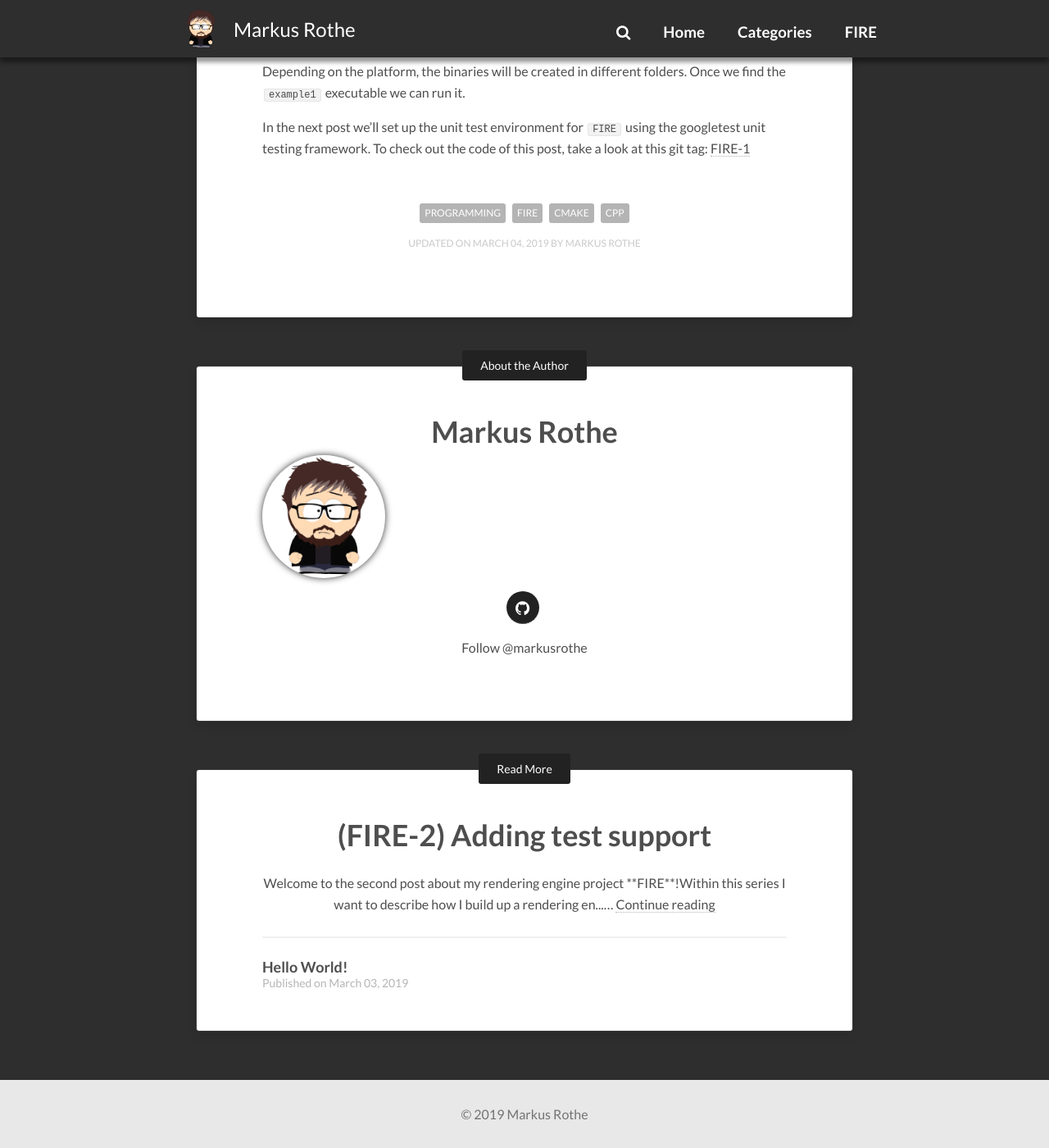
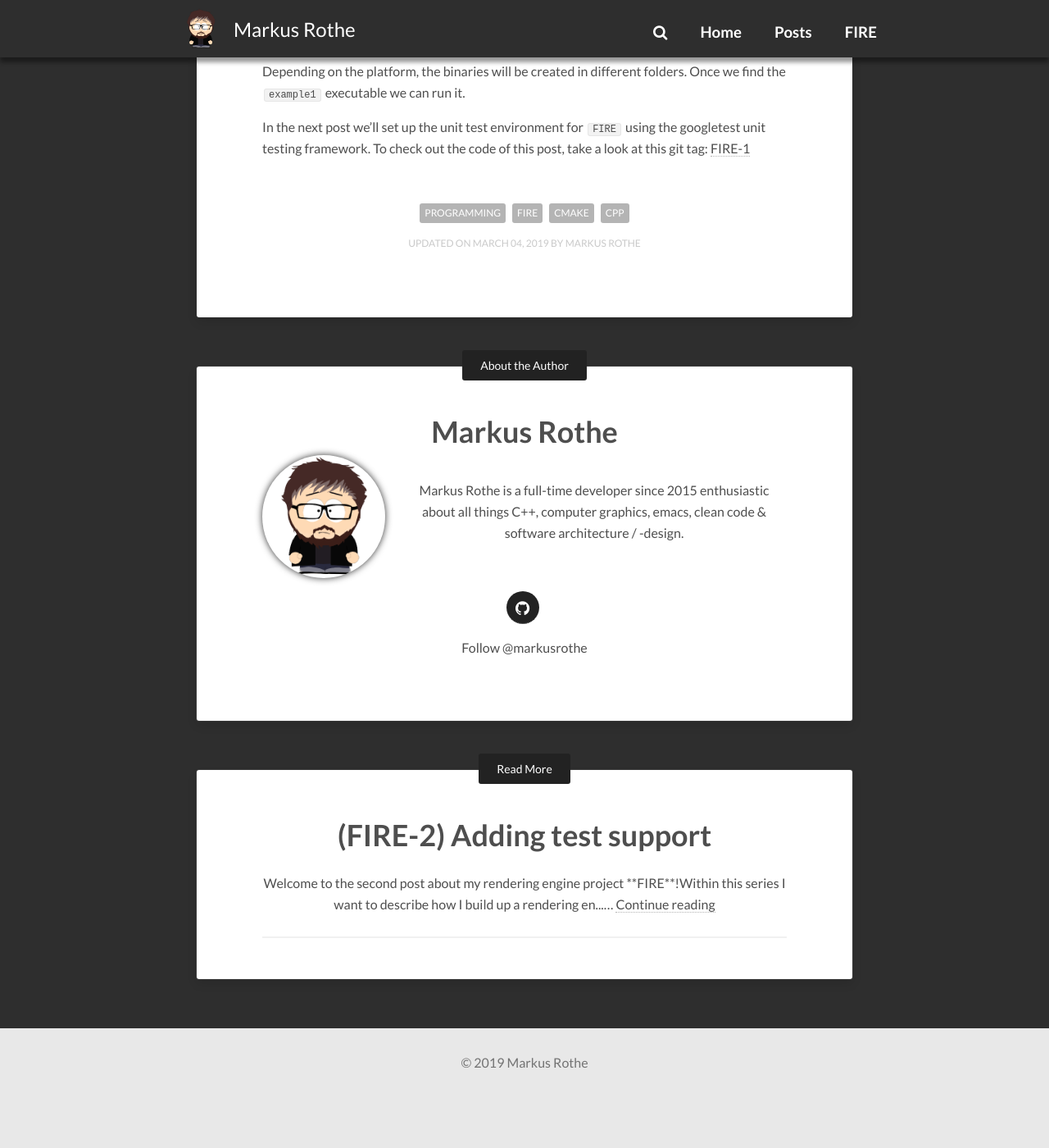
Before and after one commit to markusrothe/markusrothe.github.io, a Jekyll site: the page built from _posts/2019-03-04-FIRE-1-Setting-up-a-CMake-project.md, in a window 1280 px wide and 1400 px high, scrolled down 4166 px. Shown: the whole window at 82% size. Built offline with Jekyll 4.4.1, drawn with Linux system fonts in a browser that asks for light colours; nearby versions of some CDN libraries; comment, search, counter and statistics services are not loaded; after the commit the page ends 5503 px from its top, so only the background shows below that; some of the changed text lies outside the part shown.

Commit message:
Add Posts overview by date. Add excerpt separator to posts

```diff
--- a/_config.yml
+++ b/_config.yml
@@ -23,22 +23,29 @@
 reading_time:     true # if true, shows the estimated reading time for a post
 words_per_minute: 200
 logo:             images/avatar.png # logo visible in the topbar
-excerpt_separator: <!--more-->
+excerpt_separator: <!-- more -->
 
 menu:
     - title: 'Home'
       url: '/'
-    - title: 'Categories'
-      url: '/categories'
+
+    - title: 'Posts'
+      submenu:
+        - title: 'By Date'
+          url: '/posts'
+        - title: 'By Category'
+          url: '/categories'
+
     - title: 'FIRE'
       url: 'https://github.com/markusrothe/FIRE'
+
 
 owner:
     name: Markus Rothe
     site: https://www.markusrothe.dev
     email: mr@markusrothe.dev
     avatar: images/avatar.png
-    bio:
+    bio: Markus Rothe is a full-time developer since 2015 enthusiastic about all things C++, computer graphics, emacs, clean code & software architecture / -design.
     github: markusrothe
 
 social:
@@ -66,7 +73,7 @@
 post_ext: md
 page_ext: md
 # Found in _templates/
-post_layout: post
+post_layout: dark-post
 page_layout: page
 # Format titles with titlecase?
 titlecase: true
--- a/index.html
+++ b/index.html
@@ -1,8 +1,8 @@
 ---
 layout: home
-title: "Welcome"
-description: "Describe this nonsense."
-tags: [Jekyll, theme, themes, responsive, blog, modern]
+title: "C-x C-f"
+description: ""
+tags: [blog, modern]
 comments: false
 ---
 
```
Also changed, not shown: _posts/2019-03-03-Hello-World.md (deleted, +0 -15 lines), _posts/2019-03-04-FIRE-1-Setting-up-a-CMake-project.md (+4 -1 lines), _posts/2019-03-06-FIRE-2-Adding-test-support.md (+3 -0 lines).
